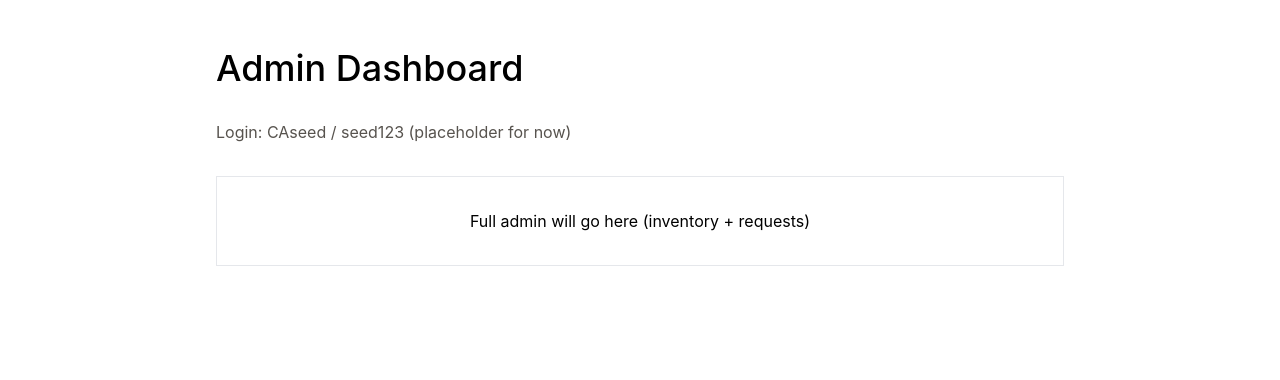
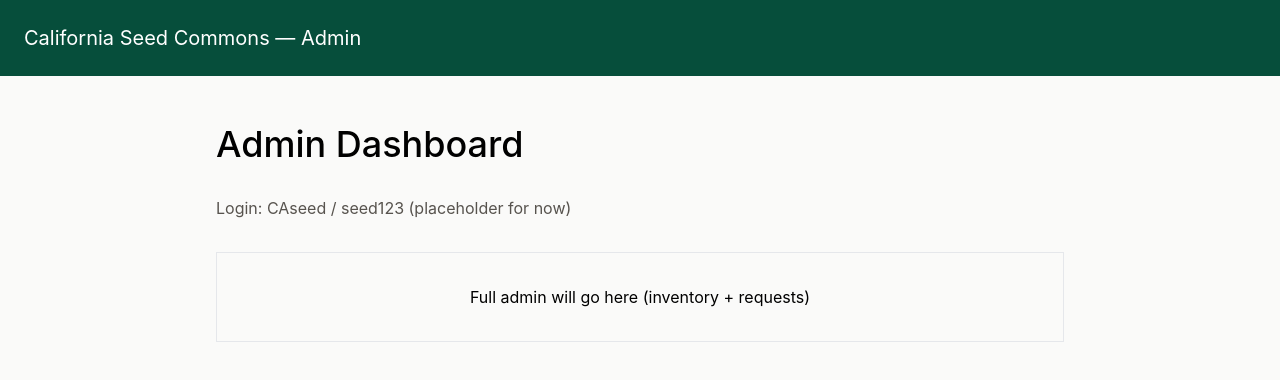
Before and after one commit to gabeperezparra-hue/california-seed-commons, a Next.js app: page /admin in a window 1280 px wide. Shown: the top 380 px of the page. Built offline with nearby package versions, Linux system fonts and the light colour scheme.

Commit message:
Create layout.tsx

```diff
--- /dev/null
+++ b/app/admin/layout.tsx
@@ -0,0 +1,10 @@
+export default function AdminLayout({ children }) {
+  return (
+    <div className="min-h-screen bg-stone-50">
+      <div className="bg-emerald-900 text-white p-6">
+        <h1 className="text-xl">California Seed Commons — Admin</h1>
+      </div>
+      {children}
+    </div>
+  );
+}
```
